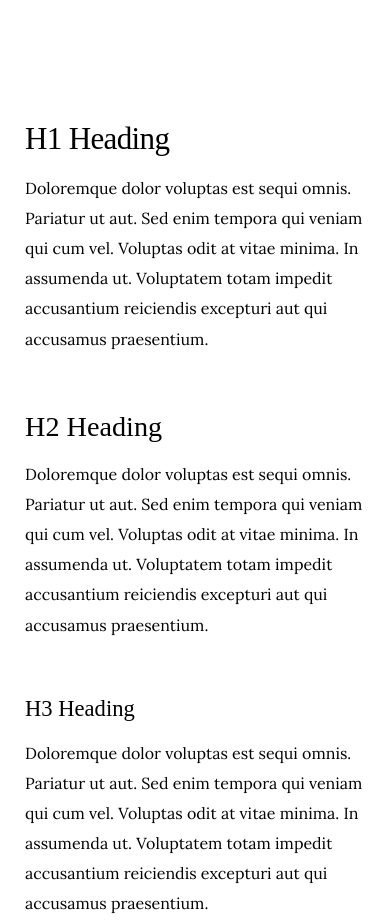
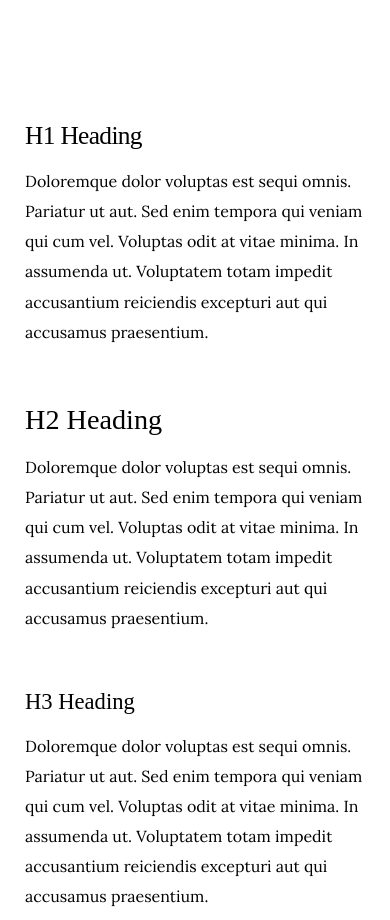
Before and after one commit to Vinay-k-2001/Vinay_Portfolio, a plain HTML site: page styles.html in a window 390 px wide. Shown: the part 6200-7120 px from the top of the page. Drawn offline with Linux system fonts and the light colour scheme; a web font is replaced by a local one.

Commit message:
Update main.css

```diff
--- a/css/main.css
+++ b/css/main.css
@@ -145,7 +145,7 @@ h1, .h1 {
 
 @media screen and (max-width:600px) {
   h1, .h1 {
-    font-size: 3.3rem;
+    font-size: 2.7rem;
     letter-spacing: -.07rem;
   }
 
```
